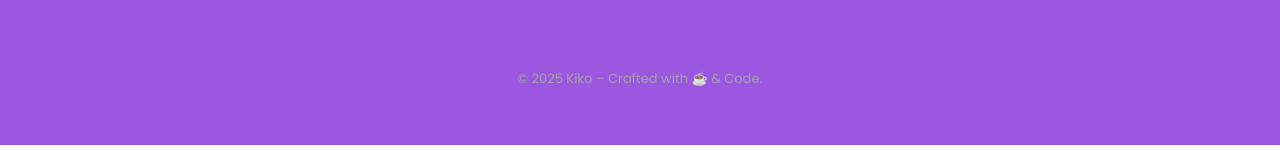
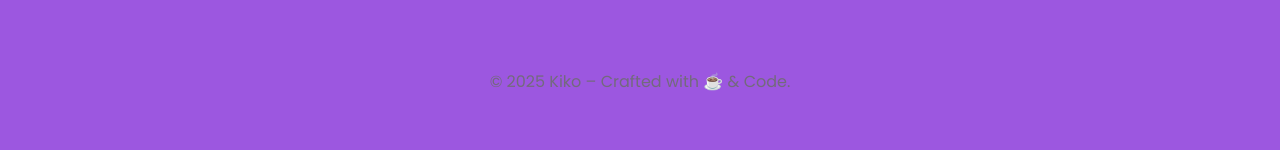
Before and after one commit to 42kiko/portfolio, a plain HTML site: page index.html in a window 1280 px wide. Shown: the part 7274-7424 px from the top of the page. Drawn offline with nearby package versions, Linux system fonts and the light colour scheme.

Commit message:
fix footer copyright

```diff
--- a/assets/css/styles.css
+++ b/assets/css/styles.css
@@ -1186,9 +1186,7 @@ img {
 }
 
 .footer__copy {
-  font-size: var(--smaller-font-size);
   text-align: center;
-  color: var(--text-color-light);
   margin-top: var(--mb-3);
 }
 
```
